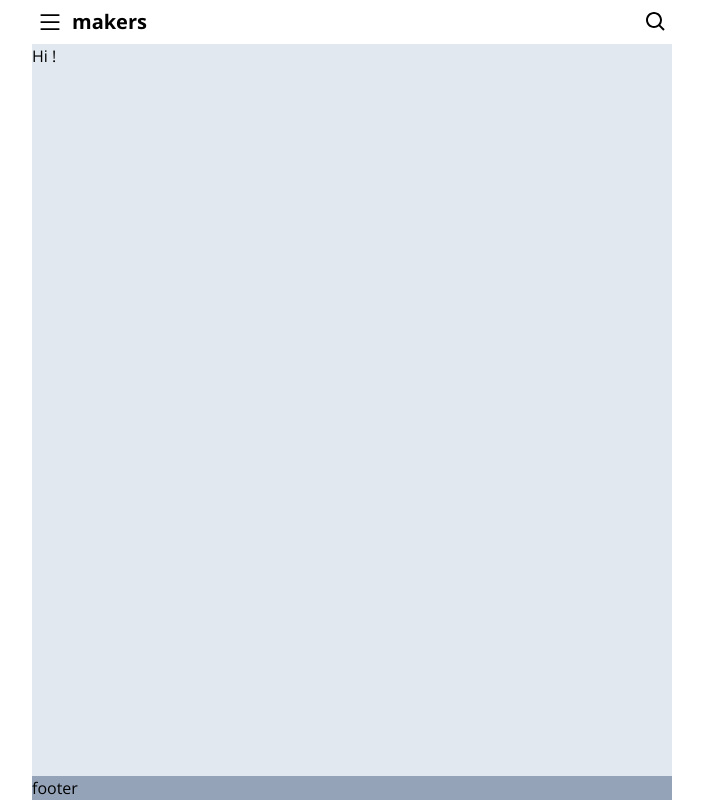
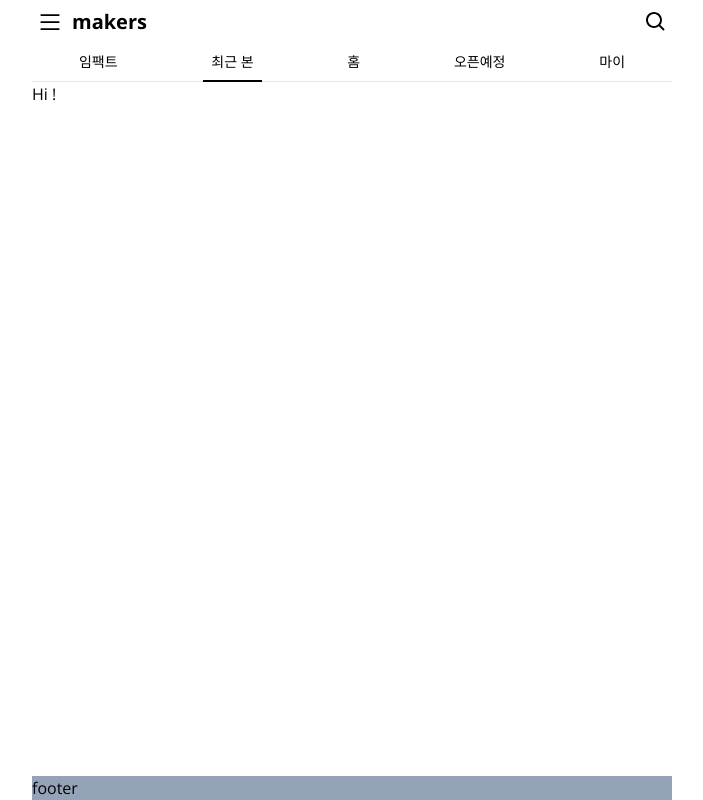
Before and after one commit to fzdf0613/makers, a Next.js app: page / in a window 1280 px wide. Shown: the whole page, without its empty margins (288-991 px from the left). Built offline with nearby package versions, Linux system fonts and the light colour scheme.

Commit message:
[추가] MenuBar.tsx, RedDot.tsx

```diff
--- a/src/app/layout.tsx
+++ b/src/app/layout.tsx
@@ -1,6 +1,7 @@
 import NavBar from "@/components/NavBar";
 import "./globals.css";
 import { Open_Sans } from "next/font/google";
+import MenuBar from "@/components/MenuBar";
 
 const openSans = Open_Sans({ subsets: ["latin"] });
 
@@ -20,10 +21,9 @@ export default function RootLayout({
       <body className="w-full flex flex-col items-center overflow-auto">
         <header className="w-full sticky top-0 max-w-[640px]">
           <NavBar />
+          <MenuBar />
         </header>
-        <main className="w-full h-full max-w-[640px] bg-slate-200">
-          {children}
-        </main>
+        <main className="w-full h-full max-w-[640px]">{children}</main>
         <footer className="w-full max-w-[640px] bg-slate-400">footer</footer>
       </body>
     </html>
--- /dev/null
+++ b/src/components/MenuBar.tsx
@@ -0,0 +1,36 @@
+"use client";
+
+import Link from "next/link";
+import { useState } from "react";
+import RedDot from "./ui/RedDot";
+
+const menus = [
+  { title: "임팩트", url: "/impact" },
+  { title: "최근 본", url: "/seen" },
+  { title: "홈", url: "/" },
+  { title: "오픈예정", url: "/preorder" },
+  { title: "마이", url: "/my/order" },
+];
+
+export default function MenuBar() {
+  const [menu, setMenu] = useState("최근 본");
+  return (
+    <div className="border-b border-neutral-200 flex justify-around text-sm">
+      {menus.map((item, index) => (
+        <Link
+          href={item.url}
+          key={index}
+          className={`p-2 -mb-[1px] relative
+            ${menu === item.title && "border-b-[2px] border-black"}
+            `}
+          onClick={() => {
+            setMenu(item.title);
+          }}
+        >
+          {item.title}
+          <RedDot />
+        </Link>
+      ))}
+    </div>
+  );
+}
--- /dev/null
+++ b/src/components/ui/RedDot.tsx
@@ -0,0 +1,25 @@
+type DotSize = "sm" | "md";
+type Props = {
+  size?: DotSize;
+  hidden?: Boolean;
+};
+export default function RedDot({ size = "md", hidden = true }: Props) {
+  return (
+    <span
+      className={`${getSizeStyle(size)} ${
+        hidden && "hidden"
+      } absolute -right-[1px] rounded-full bg-red-600`}
+    ></span>
+  );
+}
+
+function getSizeStyle(size: DotSize): string {
+  switch (size) {
+    case "md":
+      return "h-1.5 w-1.5";
+    case "sm":
+      return "h-1 w-1";
+    default:
+      throw new Error(`지원하지않는 RedDot Size 입니다. : ${size}`);
+  }
+}
```
